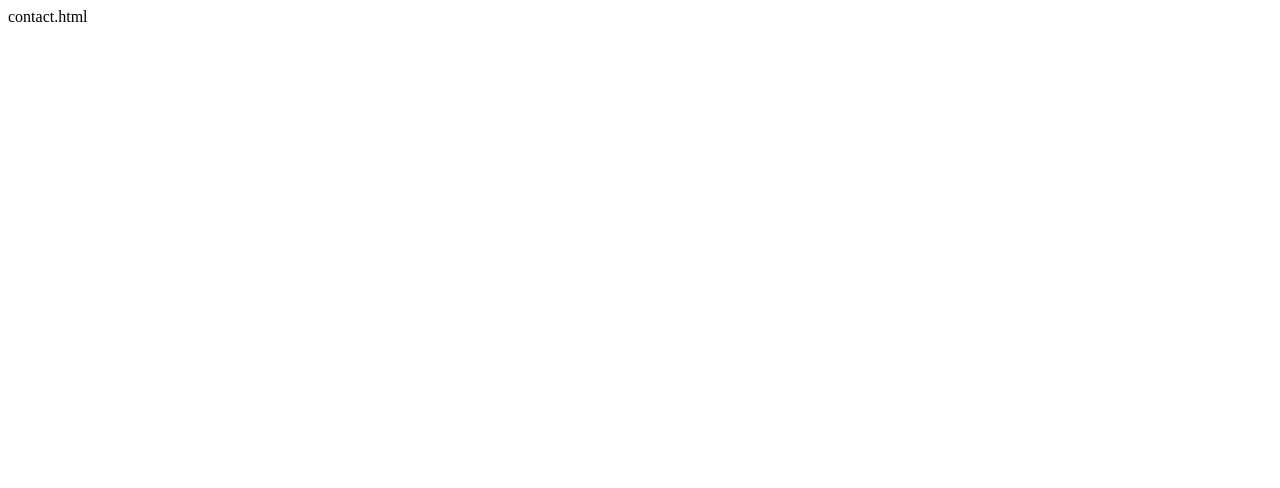
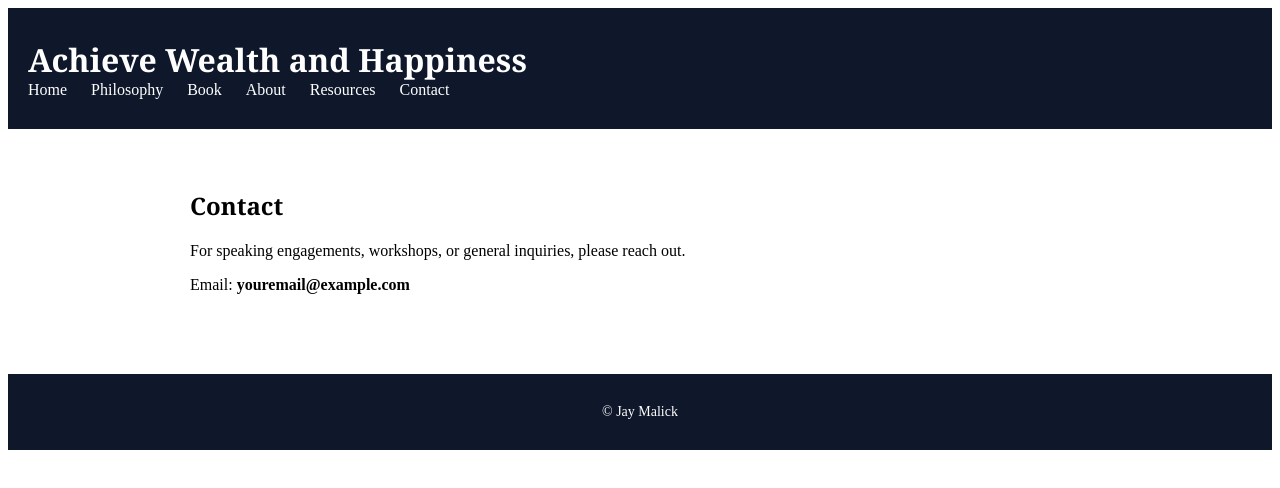
Before and after one commit to jay-malick/achievewealthandhappiness, a plain HTML site: page contact.html in a window 1280 px wide. Drawn offline with Linux system fonts and the light colour scheme.

Commit message:
Update contact.html

```diff
--- a/contact.html
+++ b/contact.html
@@ -1 +1,37 @@
-contact.html
+<!DOCTYPE html>
+<html lang="en">
+<head>
+  <meta charset="UTF-8">
+  <title>Contact</title>
+  <link rel="stylesheet" href="assets/css/style.css">
+</head>
+<body>
+
+<header>
+  <h1>Achieve Wealth and Happiness</h1>
+  <nav>
+    <a href="index.html">Home</a>
+    <a href="philosophy.html">Philosophy</a>
+    <a href="book.html">Book</a>
+    <a href="about.html">About</a>
+    <a href="resources.html">Resources</a>
+    <a href="contact.html">Contact</a>
+  </nav>
+</header>
+
+<main>
+  <h2>Contact</h2>
+  <p>
+    For speaking engagements, workshops, or general inquiries,
+    please reach out.
+  </p>
+
+  <p>Email: <strong>youremail@example.com</strong></p>
+</main>
+
+<footer>
+  © Jay Malick
+</footer>
+
+</body>
+</html>
```
